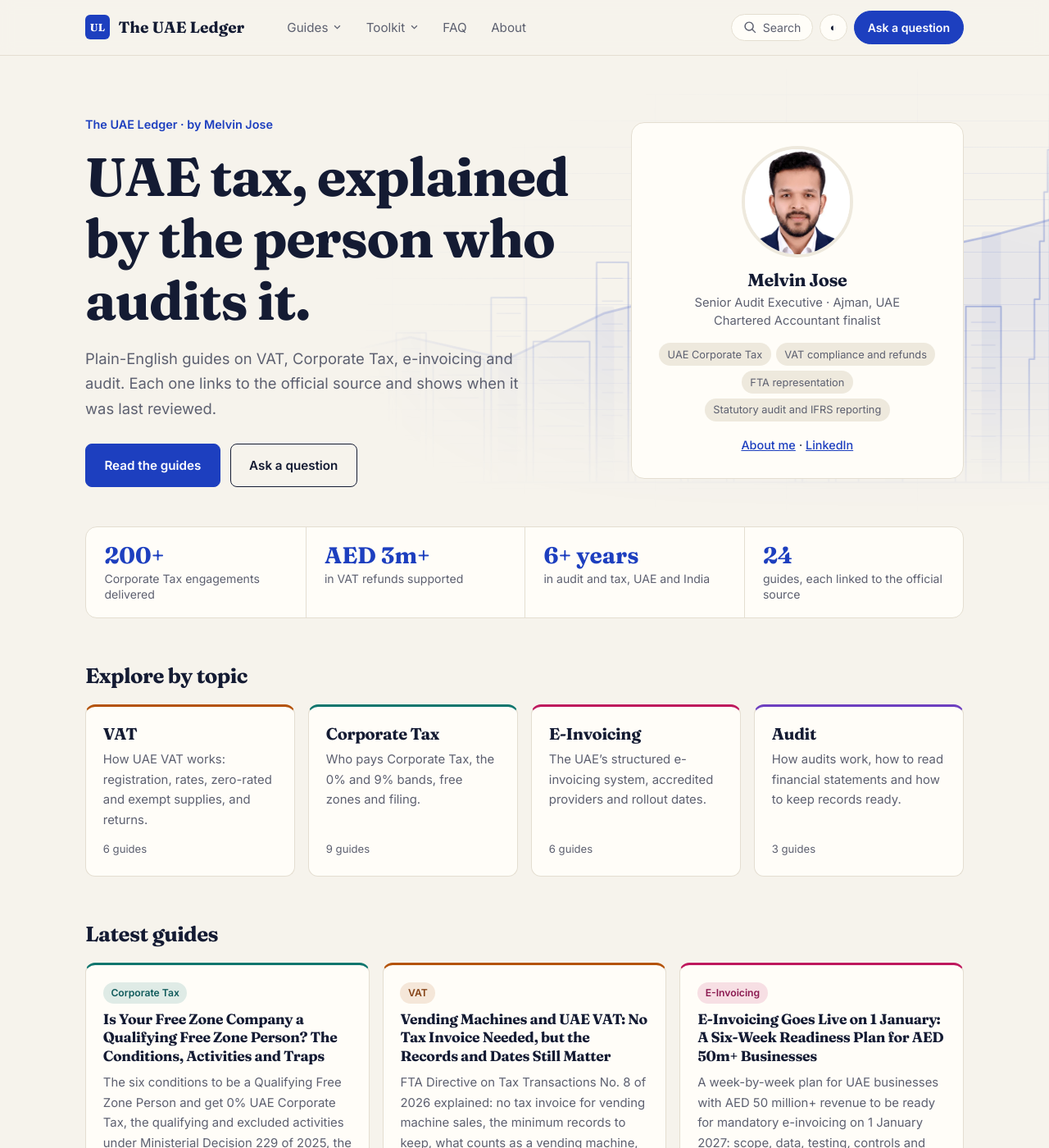
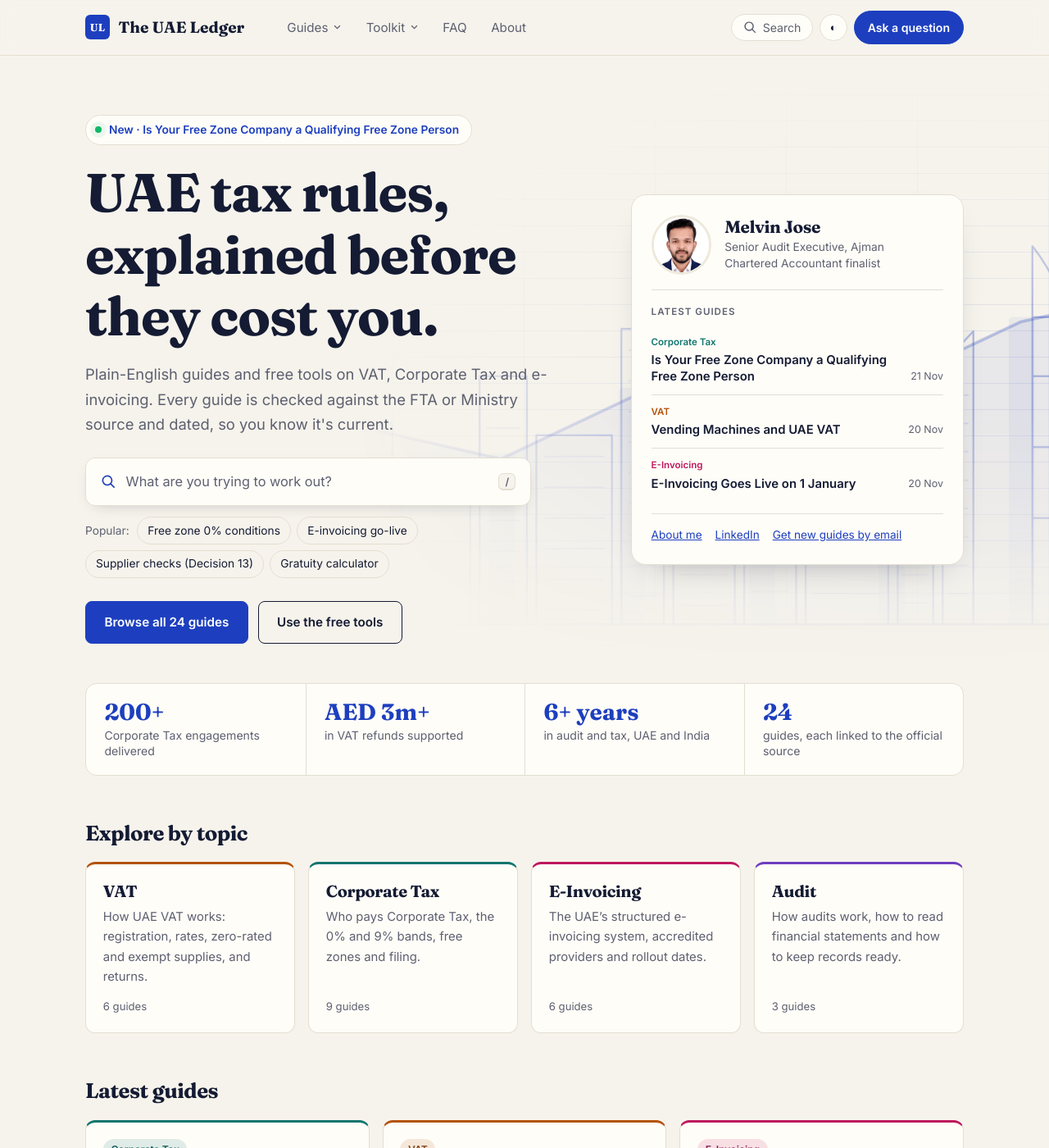
Before and after one commit to MelvinJose108/melvinjose.github.io, a Jekyll site: the page built from index.html, in a window 1280 px wide and 1400 px high. Shown: the whole window at 82% size. Built offline with Jekyll 4.4.1, drawn with Linux system fonts in a browser that asks for light colours.

Commit message:
Redesign homepage hero: freshness badge, search, popular links, latest-guides card (#69)
Claude-Session: https://claude.ai/code/session_01EBT4cYX72Yrwk4UFZtHLjU

Co-authored-by: Claude <noreply@anthropic.com>

```diff
--- a/assets/style.css
+++ b/assets/style.css
@@ -536,3 +536,34 @@ html{overflow-x:clip}
 @keyframes hbCity{to{opacity:1}}
 :root[data-theme=dark] .hb-city-o{opacity:.42}
 @media(prefers-reduced-motion:reduce){.hb-city{animation:none;opacity:1}}
+/* hero v3 */
+.hx-new{display:inline-flex;align-items:center;gap:.55rem;max-width:100%;font-family:var(--ui);font-size:.86rem;font-weight:600;color:var(--acc);background:var(--surface);border:1px solid var(--line);border-radius:999px;padding:.38rem .9rem .38rem .7rem;margin-bottom:1.3rem;text-decoration:none;white-space:nowrap;overflow:hidden;text-overflow:ellipsis}
+.hx-new:hover{border-color:var(--acc)}
+.hx-dot{width:.5rem;height:.5rem;border-radius:50%;background:#12B76A;flex:none;box-shadow:0 0 0 0 rgba(18,183,106,.5);animation:hxPing 2.4s infinite}
+@keyframes hxPing{70%{box-shadow:0 0 0 7px rgba(18,183,106,0)}100%{box-shadow:0 0 0 0 rgba(18,183,106,0)}}
+.hx .lede{max-width:36rem}
+.hx-search{display:flex;align-items:center;gap:.75rem;width:100%;max-width:34rem;margin:1.6rem 0 .8rem;padding:.95rem 1.1rem;font:inherit;font-family:var(--ui);font-size:1.02rem;color:var(--mute);text-align:left;background:var(--surface);border:1px solid var(--line);border-radius:12px;box-shadow:0 6px 20px -12px rgba(16,24,40,.35);cursor:text;transition:border-color .15s,box-shadow .15s}
+.hx-search:hover,.hx-search:focus-visible{border-color:var(--acc);box-shadow:0 0 0 4px rgba(29,63,191,.12)}
+.hx-search svg{color:var(--acc);flex:none}.hx-search span{flex:1}
+.hx-search kbd{font:600 .78rem var(--ui);border:1px solid var(--line);border-bottom-width:2px;border-radius:6px;padding:.1rem .45rem;color:var(--mute);background:var(--bg)}
+.hx-pop{display:flex;flex-wrap:wrap;gap:.45rem;align-items:center;font-family:var(--ui);font-size:.86rem;margin-bottom:1.7rem;max-width:36rem}
+.hx-pop span{color:var(--mute);margin-right:.15rem}
+.hx-pop a{color:var(--ink);text-decoration:none;border:1px solid var(--line);background:var(--bg);border-radius:999px;padding:.28rem .75rem}
+.hx-pop a:hover{border-color:var(--acc);color:var(--acc)}
+.hcard{position:relative;background:var(--surface);border:1px solid var(--line);border-radius:18px;padding:1.5rem;box-shadow:0 18px 40px -26px rgba(16,24,40,.4)}
+.hc-me{display:flex;gap:1rem;align-items:center;padding-bottom:1.1rem;border-bottom:1px solid var(--line)}
+.hc-me img.avatar.photo.big{width:4.6rem;height:4.6rem;margin:0;border:3px solid var(--soft);flex:none}
+.hc-me h2{font-size:1.3rem;margin:0 0 .2rem}
+.hc-me p{margin:0;font-family:var(--ui);font-size:.86rem;line-height:1.45;color:var(--mute)}
+.hc-h{font-family:var(--ui);font-size:.72rem;font-weight:700;letter-spacing:.09em;text-transform:uppercase;color:var(--mute);margin:1.1rem 0 .4rem}
+.hc-list{list-style:none;margin:0;padding:0}
+.hc-list li+li{border-top:1px solid var(--line)}
+.hc-list a{display:grid;grid-template-columns:1fr auto;gap:.15rem .8rem;padding:.7rem 0;text-decoration:none;color:var(--ink)}
+.hc-list a:hover b{color:var(--acc)}
+.hc-t{grid-column:1/-1;font-family:var(--ui);font-size:.72rem;font-weight:700;color:var(--c,var(--acc))}
+.hc-list b{font-family:var(--ui);font-size:.93rem;font-weight:600;line-height:1.35}
+.hc-list time{font-family:var(--ui);font-size:.78rem;color:var(--mute);align-self:end;white-space:nowrap}
+.hc-foot{display:flex;flex-wrap:wrap;gap:.35rem 1rem;margin:.9rem 0 0;padding-top:.9rem;border-top:1px solid var(--line);font-family:var(--ui);font-size:.85rem}
+.hc-foot a{color:var(--acc)}
+@media(max-width:820px){.hx-search kbd{display:none}.hx-new{font-size:.8rem}}
+@media(prefers-reduced-motion:reduce){.hx-dot{animation:none}}
--- a/index.html
+++ b/index.html
@@ -20,21 +20,31 @@ description: "Plain-English guides and updates on UAE Corporate Tax, VAT, e-invo
       <circle class="hb-dot" cx="1360" cy="160" r="6"/>
     </svg>
   </div>
-  <div>
-    <p class="eyebrow">{{ site.title }} · by {{ a.name }}</p>
-    <h1>UAE tax, explained by the person who audits it.</h1>
-    <p class="lede">Plain-English guides on VAT, Corporate Tax, e-invoicing and audit. Each one links to the official source and shows when it was last reviewed.</p>
-    <div class="cta"><a class="btn" href="{{ '/guides/' | relative_url }}">Read the guides</a><a class="btn ghost" href="{{ '/contact/' | relative_url }}">Ask a question</a></div>
+  {% assign latest = site.posts | first %}{% assign gcount = site.posts | size %}
+  <div class="hx">
+    <a class="hx-new" href="{{ latest.url | relative_url }}"><span class="hx-dot"></span>New · {{ latest.title | split: ':' | first | split: '?' | first | truncate: 58 }}</a>
+    <h1>UAE tax rules, explained before they cost you.</h1>
+    <p class="lede">Plain-English guides and free tools on VAT, Corporate Tax and e-invoicing. Every guide is checked against the FTA or Ministry source and dated, so you know it's current.</p>
+    <button class="hx-search" type="button" data-search-open aria-label="Search guides and tools"><svg viewBox="0 0 24 24" width="19" height="19" aria-hidden="true"><path fill="currentColor" d="M10 2a8 8 0 0 1 6.3 12.9l5.4 5.4-1.4 1.4-5.4-5.4A8 8 0 1 1 10 2zm0 2a6 6 0 1 0 0 12 6 6 0 0 0 0-12z"/></svg><span>What are you trying to work out?</span><kbd>/</kbd></button>
+    <p class="hx-pop"><span>Popular:</span>
+      <a href="{{ '/guides/qualifying-free-zone-person-conditions/' | relative_url }}">Free zone 0% conditions</a>
+      <a href="{{ '/guides/uae-e-invoicing-go-live-checklist/' | relative_url }}">E-invoicing go-live</a>
+      <a href="{{ '/supplier-check/' | relative_url }}">Supplier checks (Decision 13)</a>
+      <a href="{{ '/gratuity/' | relative_url }}">Gratuity calculator</a></p>
+    <div class="cta"><a class="btn" href="{{ '/guides/' | relative_url }}">Browse all {{ gcount }} guides</a><a class="btn ghost" href="{{ '/tools/' | relative_url }}">Use the free tools</a></div>
   </div>
-  <aside class="who who-hero" aria-label="About the author">
-    {% include avatar.html cls="big" big=true eager=true %}
-    <h2>{{ a.name }}</h2>
-    <p class="role">{{ a.title }} · {{ a.city }}, UAE<br>{{ a.credential }}</p>
-    <ul class="tags">{% for e in a.expertise limit:4 %}<li>{{ e }}</li>{% endfor %}</ul>
-    <p class="links"><a href="{{ '/about/' | relative_url }}">About me</a> · <a href="{{ a.linkedin }}" rel="noopener" target="_blank">LinkedIn</a></p>
+  <aside class="hcard" aria-label="About the author and latest guides">
+    <div class="hc-me">
+      {% include avatar.html cls="big" big=true eager=true %}
+      <div><h2>{{ a.name }}</h2><p>{{ a.title }}, {{ a.city }}<br>{{ a.credential }}</p></div>
+    </div>
+    <p class="hc-h">Latest guides</p>
+    <ol class="hc-list">{% for g in site.posts limit:3 %}{% assign t = site.data.topics | where: "name", g.topic | first %}
+      <li><a href="{{ g.url | relative_url }}"><span class="hc-t t-{{ t.slug }}">{{ g.topic }}</span><b>{{ g.title | split: ':' | first | split: '?' | first }}</b><time datetime="{{ g.date | date_to_xmlschema }}">{{ g.date | date: "%-d %b" }}</time></a></li>{% endfor %}
+    </ol>
+    <p class="hc-foot"><a href="{{ '/about/' | relative_url }}">About me</a><a href="{{ a.linkedin }}" rel="noopener" target="_blank">LinkedIn</a><a href="{{ '/follow/' | relative_url }}">Get new guides by email</a></p>
   </aside>
 </section>
-{% assign gcount = site.posts | size %}
 <ul class="proof" aria-label="Experience">
   {% for s in a.stats %}<li><b>{{ s.value }}</b><span>{{ s.label }}</span></li>{% endfor %}
   <li><b>{{ gcount }}</b><span>guides, each linked to the official source</span></li>
```
